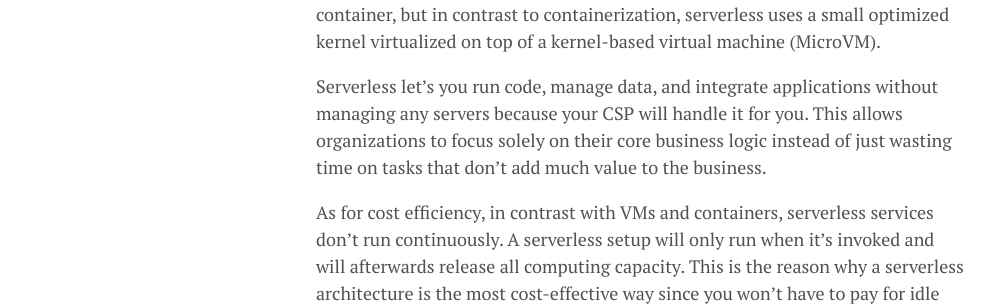
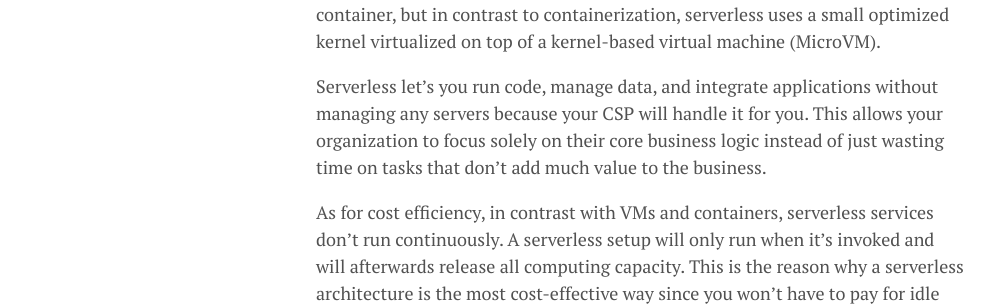
Before and after one commit to lgeurts/lgeurts.github.io, a Jekyll site: the page built from _posts/2022-03-29-what-is-serverless-computing.md, in a window 1280 px wide. Shown: the part 1126-1432 px from the top of the page, without its empty margins (0-994 px from the left). Built offline with Jekyll 4.4.1, drawn with Linux system fonts in a browser that asks for light colours; nearby versions of some CDN libraries; comment, search, counter and statistics services are not loaded.

Commit message:
Update 2022-03-29-what-is-serverless-computing.md

```diff
--- a/_posts/2022-03-29-what-is-serverless-computing.md
+++ b/_posts/2022-03-29-what-is-serverless-computing.md
@@ -23,6 +23,6 @@ Although a container provides a significantly reduced startup time over a VM, it
 
 This is where [serverless](https://aws.amazon.com/serverless/) kicks in. Serverless is in essence a combo of a VM and a container, but in contrast to containerization, serverless uses a small optimized kernel virtualized on top of a kernel-based virtual machine (MicroVM).
 
-Serverless let's you run code, manage data, and integrate applications without managing any servers because your CSP will handle it for you. This allows organizations to focus solely on their core business logic instead of just wasting time on tasks that don’t add much value to the business.
+Serverless let's you run code, manage data, and integrate applications without managing any servers because your CSP will handle it for you. This allows your organization to focus solely on their core business logic instead of just wasting time on tasks that don’t add much value to the business.
 
 As for cost efficiency, in contrast with VMs and containers, serverless services don't run continuously. A serverless setup will only run when it's invoked and will afterwards release all computing capacity. This is the reason why a serverless architecture is the most cost-effective way since you won’t have to pay for idle time.
```
